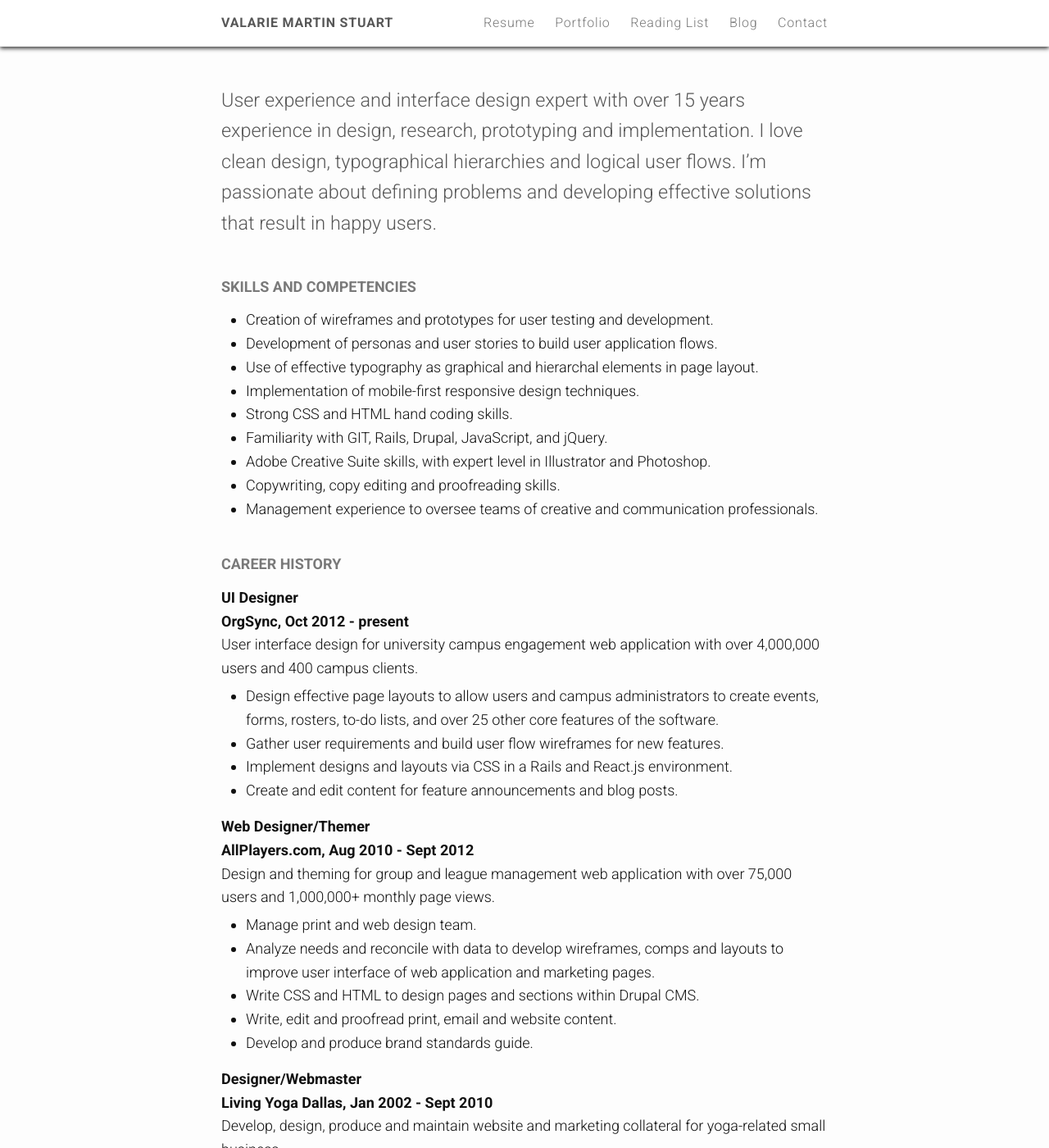
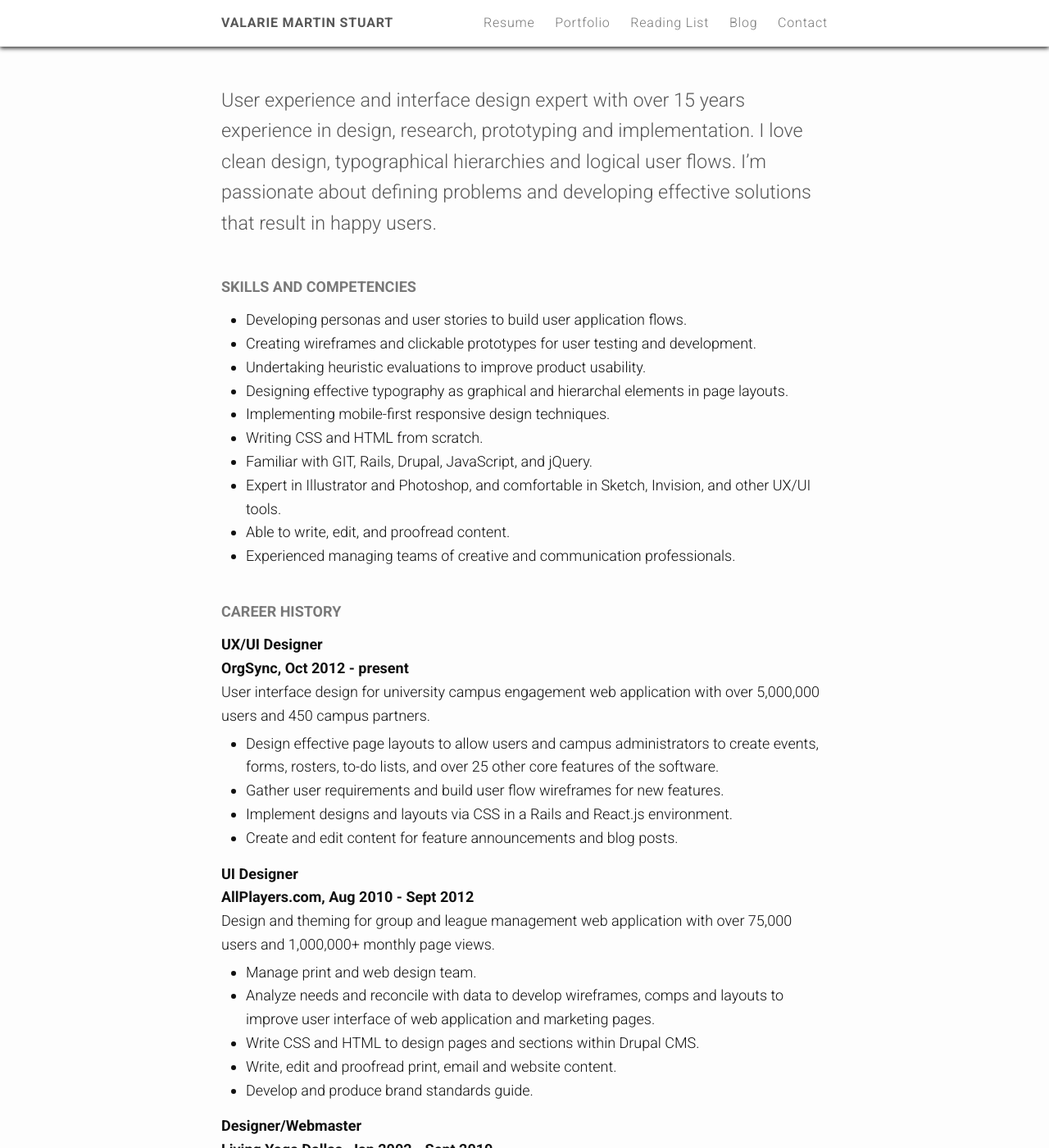
Before and after one commit to valariems/valariems.github.io, a Jekyll site: the page built from resume.md, in a window 1280 px wide and 1400 px high. Shown: the whole window at 82% size. Built offline with Jekyll 4.4.1, drawn with Linux system fonts in a browser that asks for light colours; nearby versions of some CDN libraries.

Commit message:
Update resume.

```diff
--- a/resume.md
+++ b/resume.md
@@ -9,28 +9,29 @@ User experience and interface design expert with over 15 years experience in des
 
 ## Skills and competencies
 
-  * Creation of wireframes and prototypes for user testing and development.
-  * Development of personas and user stories to build user application flows.
-  * Use of effective typography as graphical and hierarchal elements in page layout.
-  * Implementation of mobile-first responsive design techniques.
-  * Strong CSS and HTML hand coding skills.
-  * Familiarity with GIT, Rails, Drupal, JavaScript, and jQuery.
-  * Adobe Creative Suite skills, with expert level in Illustrator and Photoshop.
-  * Copywriting, copy editing and proofreading skills.
-  * Management experience to oversee teams of creative and communication professionals.
+  * Developing personas and user stories to build user application flows.
+  * Creating wireframes and clickable prototypes for user testing and development.
+  * Undertaking heuristic evaluations to improve product usability.
+  * Designing effective typography as graphical and hierarchal elements in page layouts.
+  * Implementing mobile-first responsive design techniques.
+  * Writing CSS and HTML from scratch.
+  * Familiar with GIT, Rails, Drupal, JavaScript, and jQuery.
+  * Expert in Illustrator and Photoshop, and comfortable in Sketch, Invision, and other UX/UI tools.
+  * Able to write, edit, and proofread content.
+  * Experienced managing teams of creative and communication professionals.
 
 ## Career history
 
-### UI Designer <br />OrgSync, Oct 2012 - present
+### UX/UI Designer <br />OrgSync, Oct 2012 - present
 
-User interface design for university campus engagement web application with over 4,000,000 users and 400 campus clients.
+User interface design for university campus engagement web application with over 5,000,000 users and 450 campus partners.
 
   * Design effective page layouts to allow users and campus administrators to create events, forms, rosters, to-do lists, and over 25 other core features of the software.
   * Gather user requirements and build user flow wireframes for new features.
   * Implement designs and layouts via CSS in a Rails and React.js environment.
   * Create and edit content for feature announcements and blog posts.
 
-### Web Designer/Themer <br />AllPlayers.com, Aug 2010 - Sept 2012
+### UI Designer <br />AllPlayers.com, Aug 2010 - Sept 2012
 
 Design and theming for group and league management web application with over 75,000 users and 1,000,000+ monthly page views.
 
```
